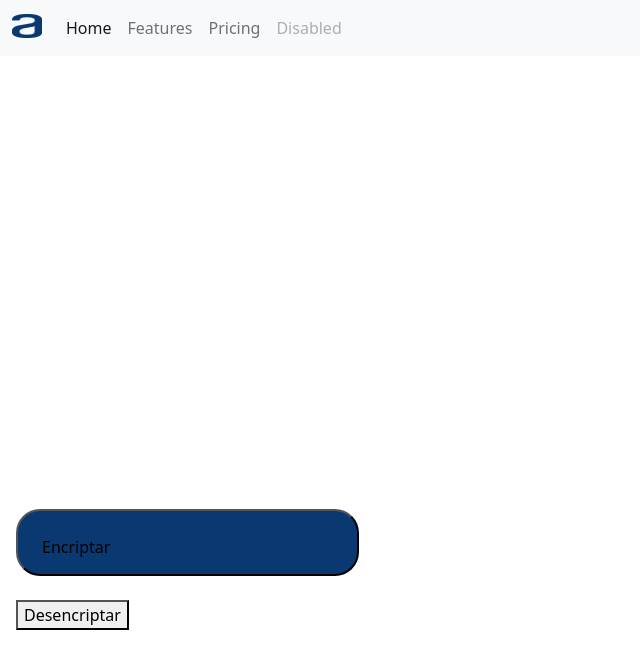
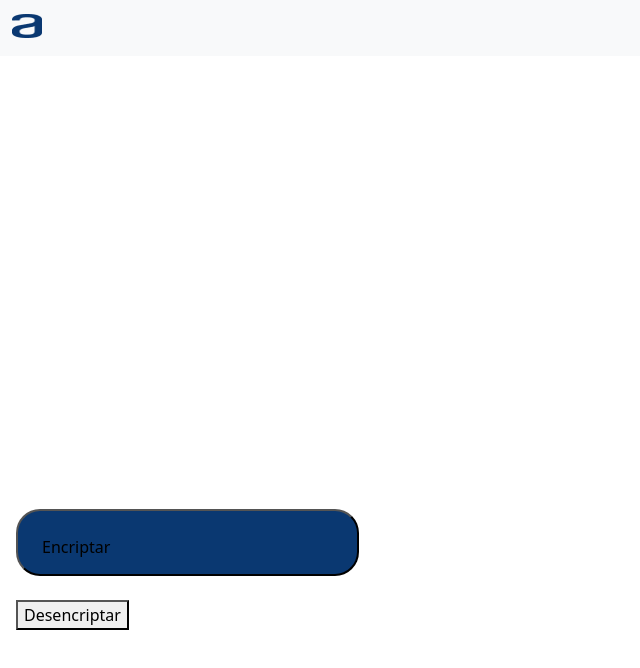
Before and after one commit to Laummendoza/Alura-challenge01, a plain HTML site: page index.html in a window 1280 px wide. Shown: the whole page, without its empty margins (0-640 px from the left). Drawn offline with nearby package versions, Linux system fonts and the light colour scheme.

Commit message:
edited nav bar

```diff
--- a/index.html
+++ b/index.html
@@ -26,22 +26,6 @@
 						class="d-inline-block align-text-top"
 					/>
 				</a>
-				<div class="collapse navbar-collapse" id="navbarNav">
-					<ul class="navbar-nav">
-						<li class="nav-item">
-							<a class="nav-link active" aria-current="page" href="#">Home</a>
-						</li>
-						<li class="nav-item">
-							<a class="nav-link" href="#">Features</a>
-						</li>
-						<li class="nav-item">
-							<a class="nav-link" href="#">Pricing</a>
-						</li>
-						<li class="nav-item">
-							<a class="nav-link disabled">Disabled</a>
-						</li>
-					</ul>
-				</div>
 			</div>
 		</nav>
 		<div class="botones">
```
